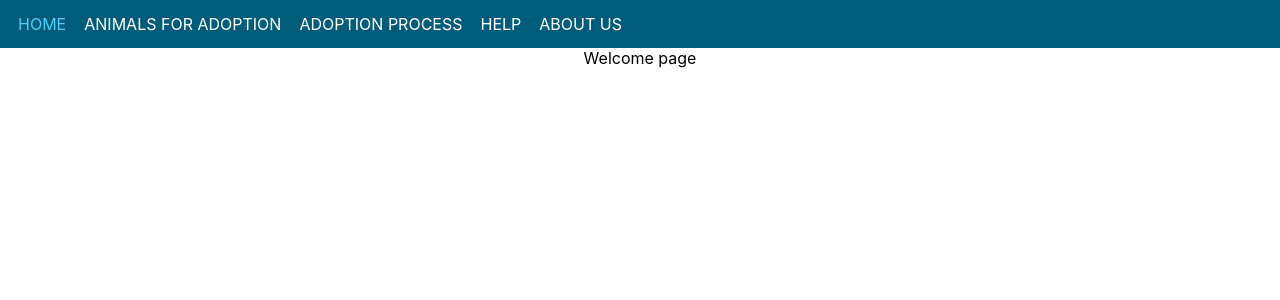
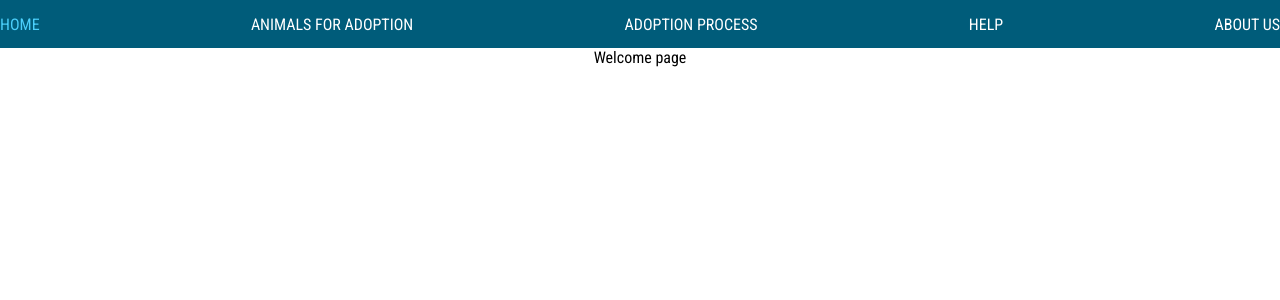
Before and after one commit to Allicce/adopt-app, a React (Create React App) app: page / in a window 1280 px wide. Shown: the top 300 px of the page. Built offline with nearby package versions, Linux system fonts and the light colour scheme.

Commit message:
chore(hamburger) create new component and add responsive style for navigation

```diff
--- a/public/index.html
+++ b/public/index.html
@@ -9,6 +9,10 @@
       name="description"
       content="Web site created using create-react-app"
     />
+    <link rel="preconnect" href="https://fonts.googleapis.com">
+    <link rel="preconnect" href="https://fonts.gstatic.com" crossorigin>
+    <link href="https://fonts.googleapis.com/css2?family=Roboto+Condensed:ital,wght@0,300;0,400;0,700;1,300;1,400;1,700&display=swap" rel="stylesheet">
+    <link href="https://fonts.googleapis.com/css2?family=Play:wght@400;700&display=swap" rel="stylesheet">
     <link rel="apple-touch-icon" href="%PUBLIC_URL%/logo192.png" />
     <!--
       manifest.json provides metadata used when your web app is installed on a
--- a/src/App.js
+++ b/src/App.js
@@ -1,7 +1,7 @@
 import "./App.css";
 import React from "react";
 import { Route, Switch } from "react-router-dom";
-import { Navbar } from "./components/navbar/Navbar";
+import { Navbar } from "./common/components/navbar/Navbar";
 import { WelcomePage } from "./pages/welcomePage/WelcomePage";
 
 function App() {
--- /dev/null
+++ b/src/common/components/hamburger/Hamburger.js
@@ -0,0 +1,19 @@
+import React from "react";
+import { HamburgerWrapper } from "./HamburgerWrapper";
+
+const Hamburger = (props) => {
+  const { isOpen, setIsOpen } = props;
+
+  const handleBurgerMenu = () => {
+    setIsOpen(!isOpen);
+  };
+
+  return (
+    <HamburgerWrapper isOpen={isOpen} onClick={handleBurgerMenu}>
+      <div />
+      <div />
+      <div />
+    </HamburgerWrapper>
+  );
+};
+export default Hamburger;
--- /dev/null
+++ b/src/common/components/hamburger/HamburgerWrapper.js
@@ -0,0 +1,48 @@
+import styled from "styled-components";
+import * as color from "../../../styles/abstracts/colourVariables";
+import { MEDIA_QUERIES } from "../../../styles/abstracts/mediaQueryVariable";
+
+export const HamburgerWrapper = styled.div`
+  opacity: 0;
+  visibility: hidden;
+  width: 4rem;
+  height: 3rem;
+  display: flex;
+  justify-content: space-around;
+  flex-flow: column nowrap;
+  z-index: 10;
+  position: absolute;
+  top: 2rem;
+  left: 2rem;
+
+  & > div {
+    width: 4rem;
+    height: 0.37rem;
+    border-radius: 10px;
+    //${color.WHITE}
+    background-color: black;
+    transform-origin: 1px;
+    transition: all 0.3s linear;
+
+    &:nth-child(1) {
+      transform: ${({ isOpen }) => (isOpen ? "rotate(45deg)" : "rotate(0)")};
+      width: ${({ isOpen }) => (isOpen ? "3rem" : "4rem")};
+    }
+
+    &:nth-child(2) {
+      transform: ${({ isOpen }) =>
+        isOpen ? "translateX(100%)" : "translateX(0)"};
+      opacity: ${({ isOpen }) => (isOpen ? 0 : 1)};
+    }
+
+    &:nth-child(3) {
+      transform: ${({ isOpen }) => (isOpen ? "rotate(-45deg)" : "rotate(0)")};
+      width: ${({ isOpen }) => (isOpen ? "3rem" : "2.8rem")};
+    }
+  }
+
+  @media only screen and (max-width: ${MEDIA_QUERIES.tab_portrait}) {
+    opacity: 1;
+    visibility: visible;
+  }
+`;
--- a/src/components/navbar/Navbar.js
+++ b/src/common/components/navbar/Navbar.js
@@ -1,11 +1,13 @@
-import React from "react";
+import React, { useState } from "react";
 import { NavLink } from "react-router-dom";
 import { NavbarWrapper } from "./NavbarWrapper";
+import Hamburger from "../hamburger/Hamburger";
 
 export const Navbar = () => {
+  const [isOpen, setIsOpen] = useState(false);
   return (
-    <NavbarWrapper>
-      <div className="left-side">
+    <NavbarWrapper isOpen={isOpen}>
+      <div className="menu-items">
         <NavLink exact activeClassName="navbar-active" to="/">
           Home
         </NavLink>
@@ -22,7 +24,9 @@ export const Navbar = () => {
           About us
         </NavLink>
       </div>
-      <div className="right-side"></div>
+      <div>
+        <Hamburger isOpen={isOpen} setIsOpen={setIsOpen} />
+      </div>
     </NavbarWrapper>
   );
 };
--- /dev/null
+++ b/src/common/components/navbar/NavbarWrapper.js
@@ -0,0 +1,46 @@
+import styled from "styled-components";
+import * as color from "../../../styles/abstracts/colourVariables";
+import { MEDIA_QUERIES } from "../../../styles/abstracts/mediaQueryVariable";
+
+export const NavbarWrapper = styled.nav`
+  .menu-items {
+    width: 100%;
+    height: 3rem;
+    display: flex;
+    justify-content: space-between;
+    align-items: center;
+    background-color: ${color.PRIMARY_COLOR_DARK};
+
+    a {
+      color: ${color.WHITE};
+      text-transform: uppercase;
+      text-decoration: none;
+    }
+
+    a.navbar-active {
+      color: ${color.PRIMARY_COLOR_LIGHT};
+    }
+
+    @media only screen and (max-width: ${MEDIA_QUERIES.tab_portrait}) {
+      height: 100%;
+      width: 70%;
+      flex-wrap: wrap;
+      flex-direction: column;
+      justify-content: flex-start;
+      align-items: flex-start;
+      margin-top: 7rem;
+      font-size: 2rem;
+      position: absolute;
+      top: 0;
+      left: 0;
+      z-index: 9;
+      opacity: ${({ isOpen }) => (isOpen ? 1 : 0)};
+      visibility: ${({ isOpen }) => (isOpen ? "visible" : "hidden")};
+
+      a {
+        padding: 1rem 2rem;
+        text-align: left;
+      }
+    }
+  }
+`;
--- a/src/components/navbar/NavbarWrapper.js
+++ /dev/null
@@ -1,28 +0,0 @@
-import styled from "styled-components";
-import * as color from "../../styles/abstracts/colourVariables";
-
-export const NavbarWrapper = styled.div`
-  width: 100%;
-  height: 3rem;
-  display: flex;
-  justify-content: space-between;
-  background-color: ${color.PRIMARY_COLOR_DARK};
-
-  .left-side {
-    width: 50%;
-    height: 100%;
-    display: flex;
-    justify-content: space-evenly;
-    align-items: center;
-
-    a {
-      color: ${color.WHITE};
-      text-transform: uppercase;
-      text-decoration: none;
-    }
-
-    a.navbar-active {
-      color: ${color.PRIMARY_COLOR_LIGHT};
-    }
-  }
-`;
--- a/src/index.css
+++ b/src/index.css
@@ -1,13 +1,29 @@
 body {
   margin: 0;
-  font-family: -apple-system, BlinkMacSystemFont, 'Segoe UI', 'Roboto', 'Oxygen',
-    'Ubuntu', 'Cantarell', 'Fira Sans', 'Droid Sans', 'Helvetica Neue',
-    sans-serif;
+  font-family: "Roboto Condensed", sans-serif;
   -webkit-font-smoothing: antialiased;
   -moz-osx-font-smoothing: grayscale;
 }
 
 code {
-  font-family: source-code-pro, Menlo, Monaco, Consolas, 'Courier New',
+  font-family: source-code-pro, Menlo, Monaco, Consolas, "Courier New",
     monospace;
 }
+
+@media only screen and (max-width: 75em) {
+  html {
+    font-size: 56.25%;
+  }
+}
+
+@media only screen and (max-width: 56.25em) {
+  html {
+    font-size: 50%;
+  }
+}
+
+@media (min-width: 112.5em) {
+  html {
+    font-size: 75%;
+  }
+}
--- /dev/null
+++ b/src/styles/abstracts/mediaQueryVariable.js
@@ -0,0 +1,8 @@
+export const MEDIA_QUERIES = {
+  phone: "37.5em",
+  tab_portrait: "66.25em",
+  tab_landscape: "75em",
+  // desktop: "desktop",
+  medium_desktop: "94em",
+  big_desktop: "112.5em",
+};
```
